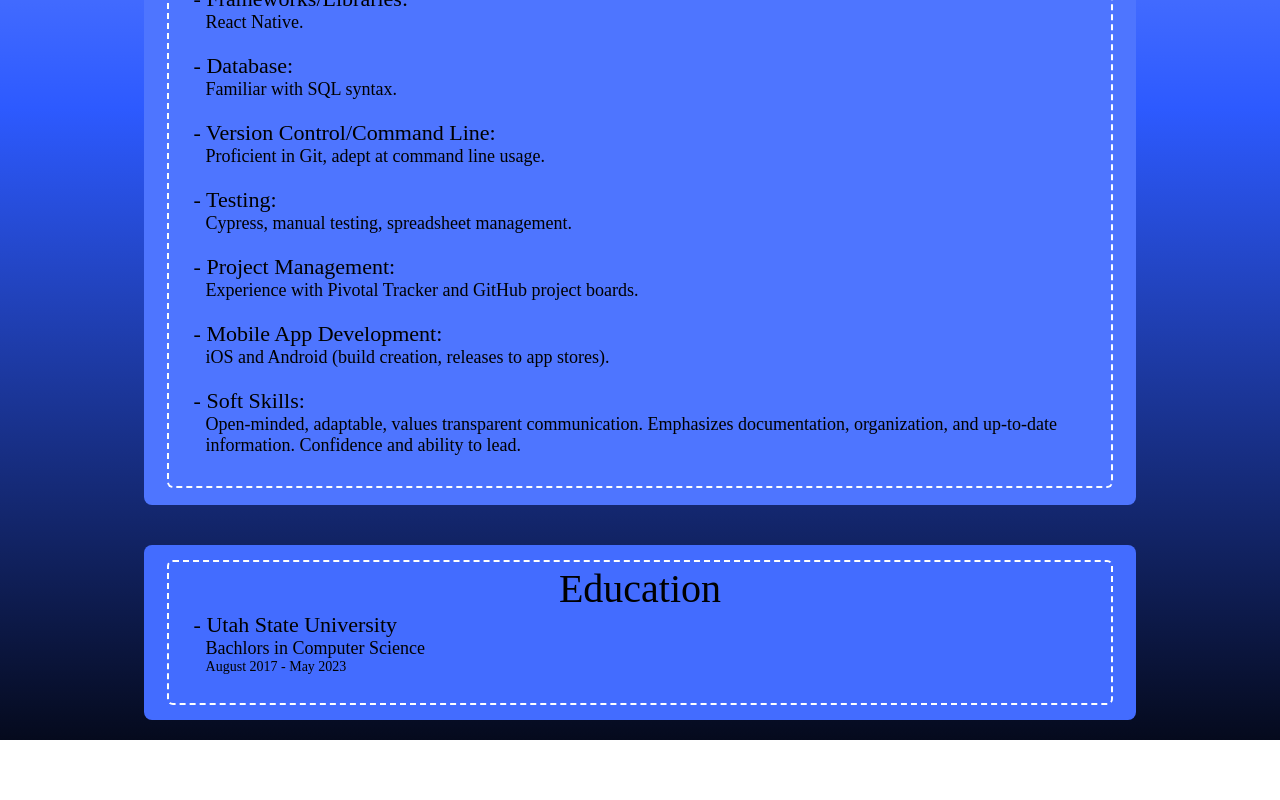
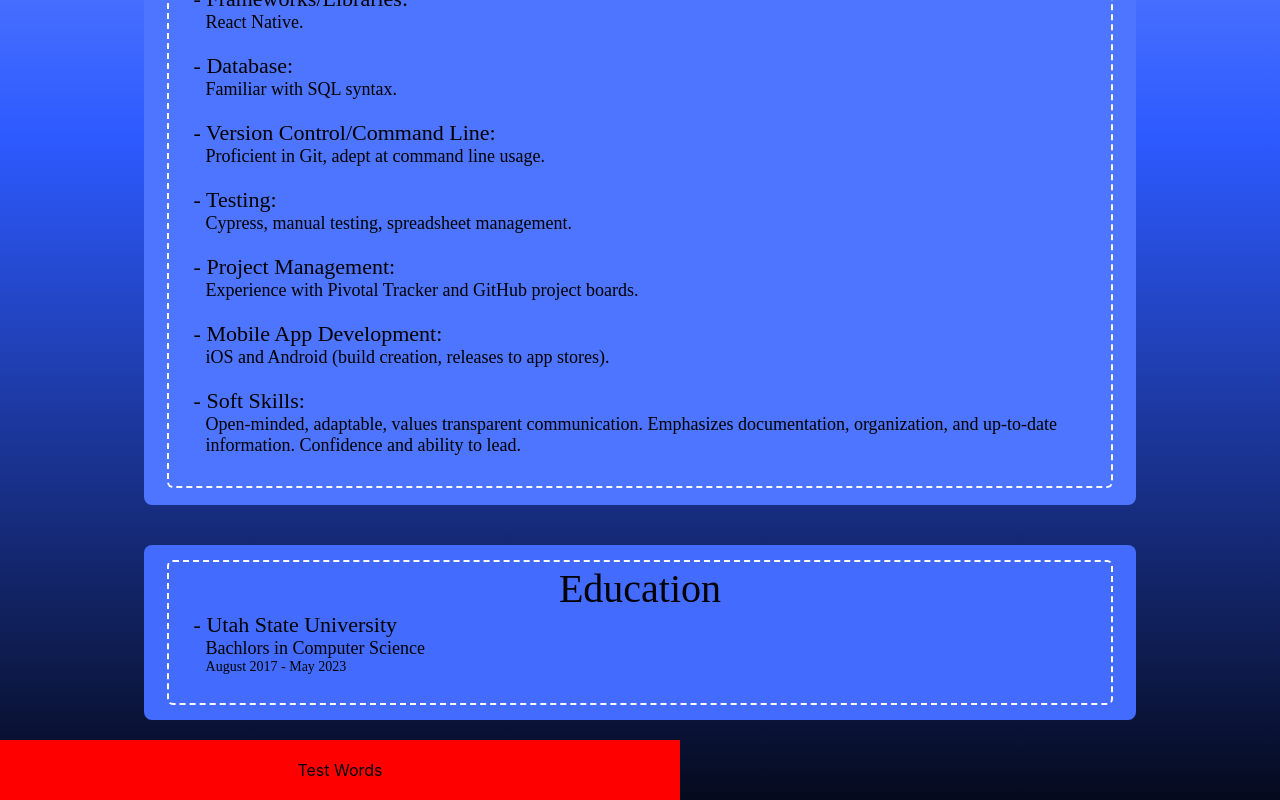
Before and after one commit to jennacioffi/personal-website, a React (Create React App) app: page / in a window 1280 px wide. Shown: the part 525-1325 px from the top of the page. Before the commit the page ends 1265 px from the top, so only its background shows below. Built offline with nearby package versions, Linux system fonts and the light colour scheme.

Commit message:
working on contact me card

```diff
--- a/src/App.js
+++ b/src/App.js
@@ -1,6 +1,6 @@
 import React from 'react';
 import styles from './App.styles.js';
-import { HorizontalCards } from './components';
+import { HorizontalCards, ContactMeCard } from './components';
 
 function App() {
   const experienceBulletPoints = [
@@ -86,6 +86,7 @@ function App() {
         color="ceruleanBlue"
       />
       <HorizontalCards title="Education" bulletPoints={eduBulletPoints} color="deepBlue" />
+      <ContactMeCard/>
     </div>
   );
 }
--- a/src/components/Card/ContactMeCard/contact_me_card.js
+++ b/src/components/Card/ContactMeCard/contact_me_card.js
@@ -3,9 +3,12 @@ import styles from './contact_me_card.styles';
 
 export default function ContactMeCard({}) {
 
-    return (
-        <div>
-            // Put Stuff here
-        </div>
-    )
+  return (
+    <div style={styles.mainContainer}>
+      <div style={styles.outerCard}>
+        {/* // Put Stuff here */}
+        Test Words
+      </div>
+    </div>
+  )
 }
--- a/src/components/Card/ContactMeCard/contact_me_card.styles.js
+++ b/src/components/Card/ContactMeCard/contact_me_card.styles.js
@@ -1,5 +1,16 @@
 const styles = {
-
+  mainContainer: {
+    backgroundColor: 'red',
+    display: 'flex',
+    justifyContent: 'center',
+    padding: '20px',
+    width: '50%',
+  },
+  outerCard: {
+    borderRadius: '10px',
+    maxWidth: '100%',
+    paddingVertical: '50px',
+  },
 }
 
 export default styles
--- a/src/components/index.js
+++ b/src/components/index.js
@@ -1 +1,2 @@
 export { default as HorizontalCards } from './Card/HorizontalCards/horizontal_card'
+export { default as ContactMeCard } from './Card/ContactMeCard/contact_me_card'
```
